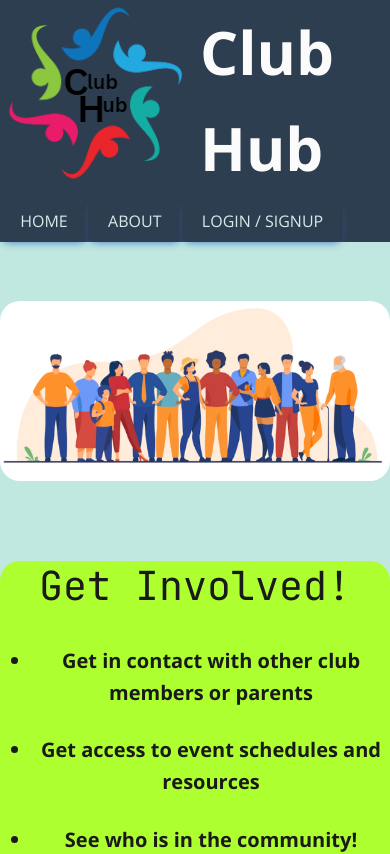
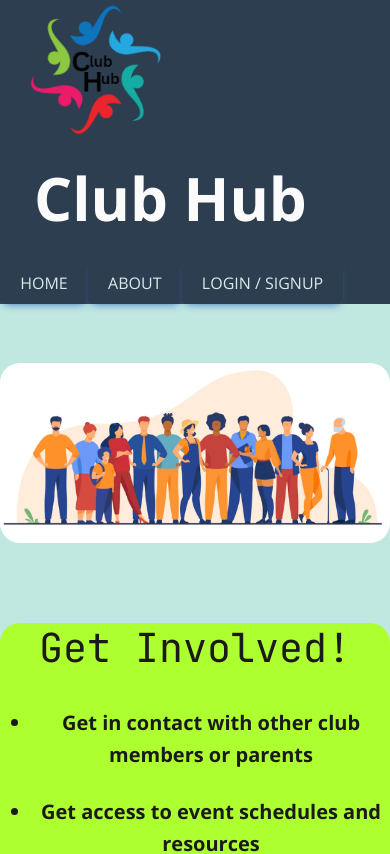
Before and after one commit to tdusenbury/Club-Hub, a React (Create React App) app in the folder client/: page / in a window 390 px wide. Shown: the top 854 px of the page. Built offline with nearby package versions, Linux system fonts and the light colour scheme.

Commit message:
fix the error of responsiveness of header

```diff
--- a/client/src/assets/styles/HomeNavTabs.css
+++ b/client/src/assets/styles/HomeNavTabs.css
@@ -4,8 +4,6 @@
         }
 
 .logo-shift{
-        height: 200px;
-        width: 200px;
         float: left;
 }
 
--- a/client/src/components/Header.js
+++ b/client/src/components/Header.js
@@ -28,10 +28,10 @@ const Header = () => {
   }, []);
 
   return (
-    <header className="bg-primary header d-flex flex-column flex-wrap ">
+    <header className="bg-primary header d-flex flex-column flex-wrap-wrap ">
      {Auth.loggedIn() ? (
       <span>
-           <div className="d-flex flex-row  ">
+           <div className="d-flex flex-column flex-wrap-wrap p-4 mb-3">
 
 
         <a href="/clubhomepage">
@@ -49,7 +49,7 @@ const Header = () => {
       </span>
           ) : (
             <span>
-               <div className="d-flex flex-row  ">
+               <div className=" flex-column flex-wrap-wrap ps-4 mb-3">
                <a href="/">
                 <img src={ClubHubLogo}
                 alt="logo"
```
